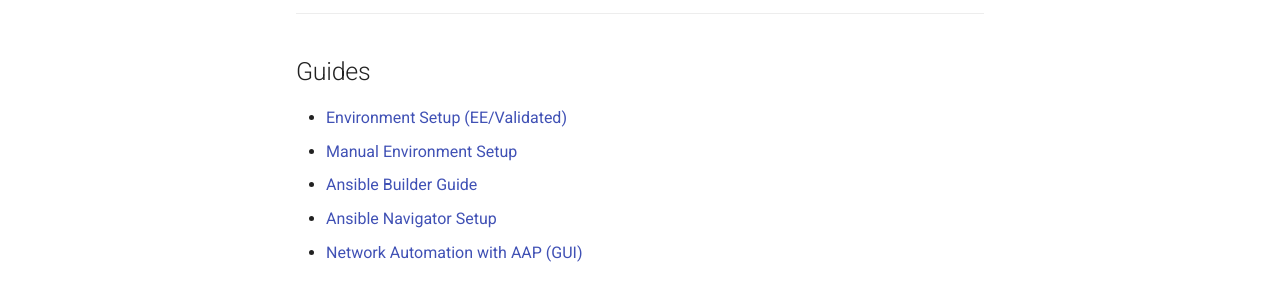
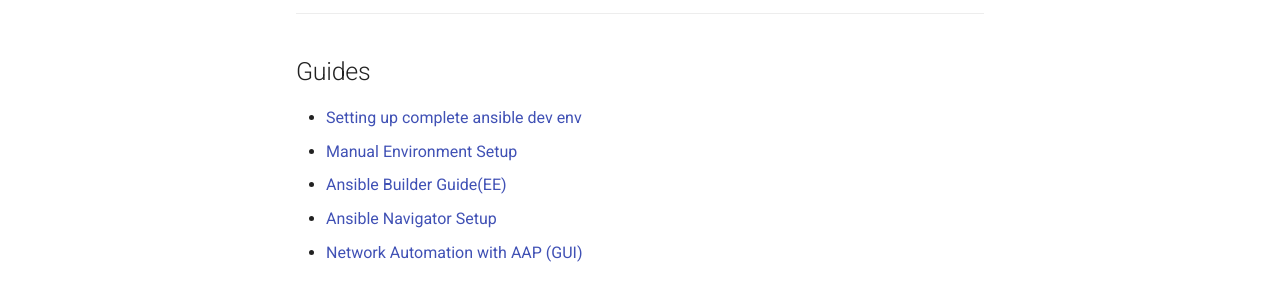
Before and after one commit to rohitthakur2590/network_automation_tools, an MkDocs documentation site: the page built from docs/index.md, in a window 1280 px wide. Shown: the part 478-778 px from the top of the page. Built offline with MkDocs 1.6.1 and Material for MkDocs 9.7.7, drawn with Linux system fonts in a browser that asks for light colours.

Commit message:
Update index.md

```diff
--- a/docs/index.md
+++ b/docs/index.md
@@ -13,8 +13,8 @@ A curated set of **Ansible Network Automation** resources—execution environmen
 ---
 
 ## Guides
-- [Environment Setup (EE/Validated)](./guides/ansible_env_setup_guide.md)
+- [Setting up complete ansible dev env](./guides/ansible_env_setup_guide.md)
 - [Manual Environment Setup](./guides/manual_ansible_env_setup.md)
-- [Ansible Builder Guide](./guides/ansible_builder_guide.md)
+- [Ansible Builder Guide(EE)](./guides/ansible_builder_guide.md)
 - [Ansible Navigator Setup](./guides/ansible_navigator_setup.md)
 - [Network Automation with AAP (GUI)](./guides/network_automation_with_aap_.md)
```
